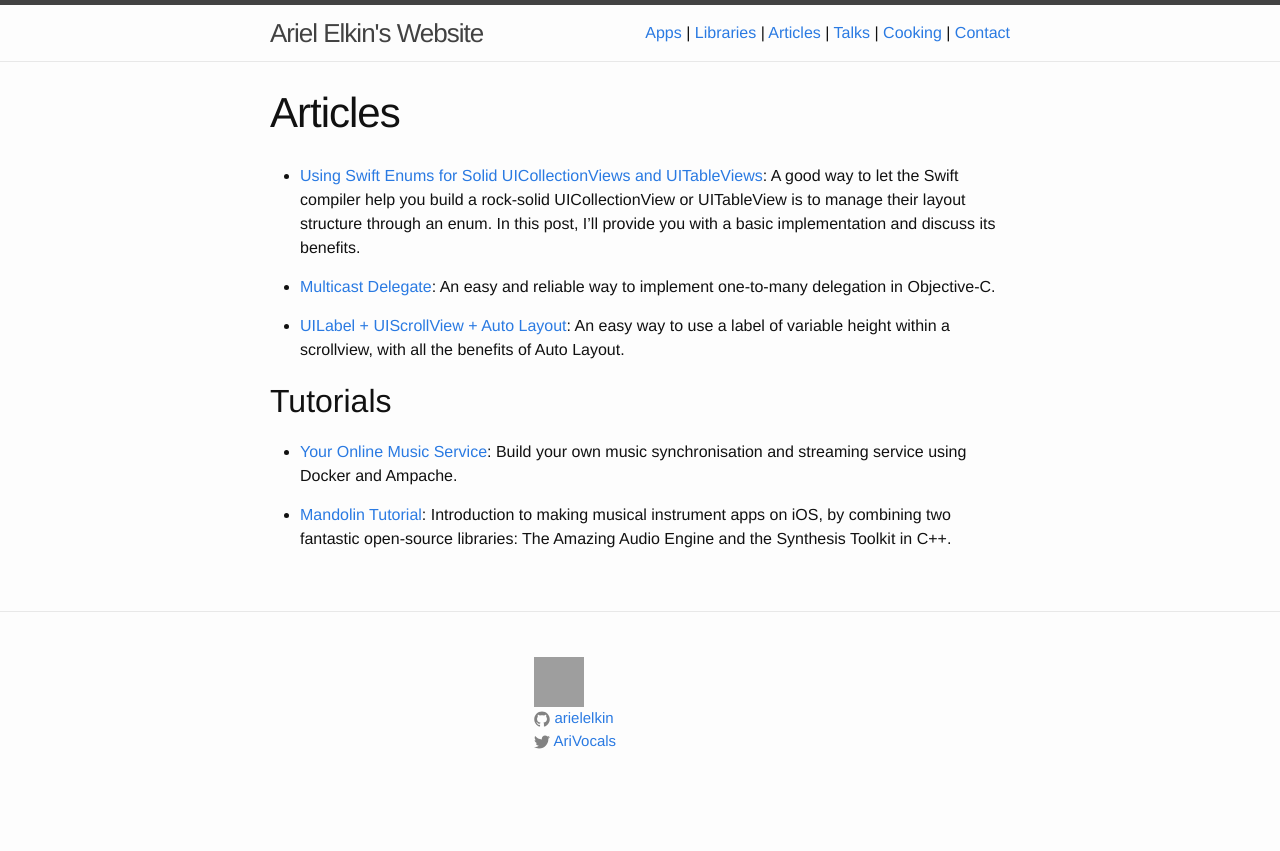
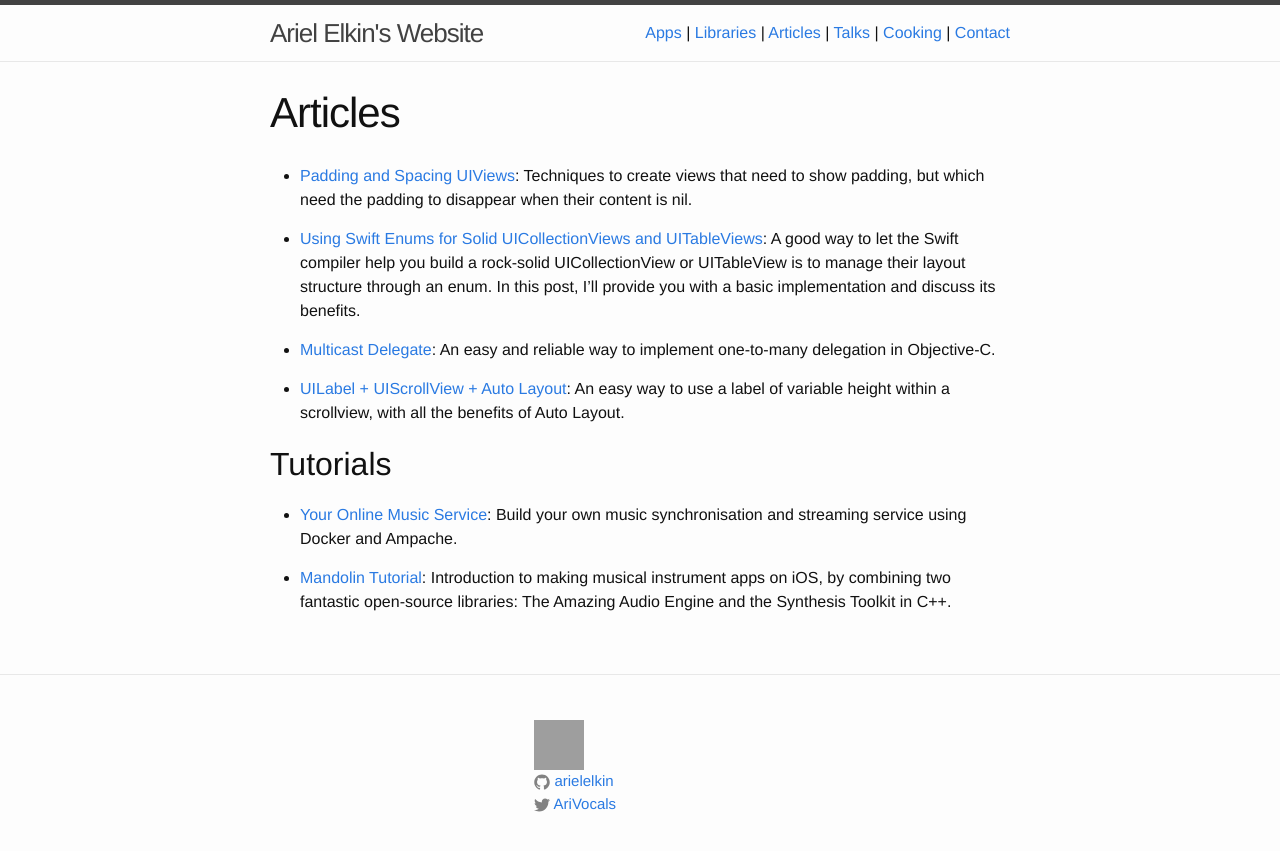
Before and after one commit to arielelkin/site_source, a Jekyll site: the page built from articles/index.markdown, in a window 1280 px wide. Shown: the top 851 px of the page. Built offline with Jekyll 4.4.1, drawn with Linux system fonts in a browser that asks for light colours; grey boxes are pictures that could not be loaded.

Commit message:
update articles

```diff
--- a/articles/index.markdown
+++ b/articles/index.markdown
@@ -6,7 +6,9 @@ sharing: false
 footer: false
 ---
 
-* [Using Swift Enums for Solid UICollectionViews and UITableViews](http://goto.project-a.com/swift-enums-for-solid-uicollectionview-uitableview/): A good way to let the Swift compiler help you build a rock-solid UICollectionView or UITableView is to manage their layout structure through an enum. In this post, I’ll provide you with a basic implementation and discuss its benefits.
+* [Padding and Spacing UIViews](https://insights.project-a.com/padding-and-spacing-uiviews-9ef25eb416c1): Techniques to create views that need to show padding, but which need the padding to disappear when their content is nil.
+
+* [Using Swift Enums for Solid UICollectionViews and UITableViews](https://insights.project-a.com/using-swift-enums-for-solid-uicollectionviews-and-uitableviews-bf5735a8cfdf): A good way to let the Swift compiler help you build a rock-solid UICollectionView or UITableView is to manage their layout structure through an enum. In this post, I’ll provide you with a basic implementation and discuss its benefits.
 
 * [Multicast Delegate](/articles/objective-c-multicast-delegate): An easy and reliable way to implement one-to-many delegation in Objective-C.
 
```
